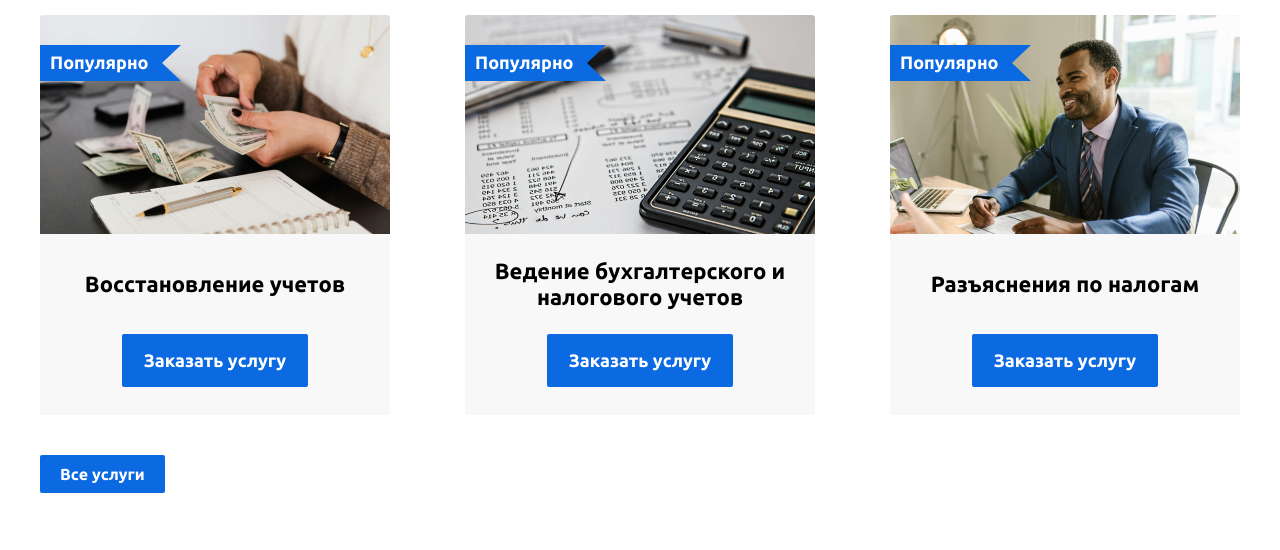
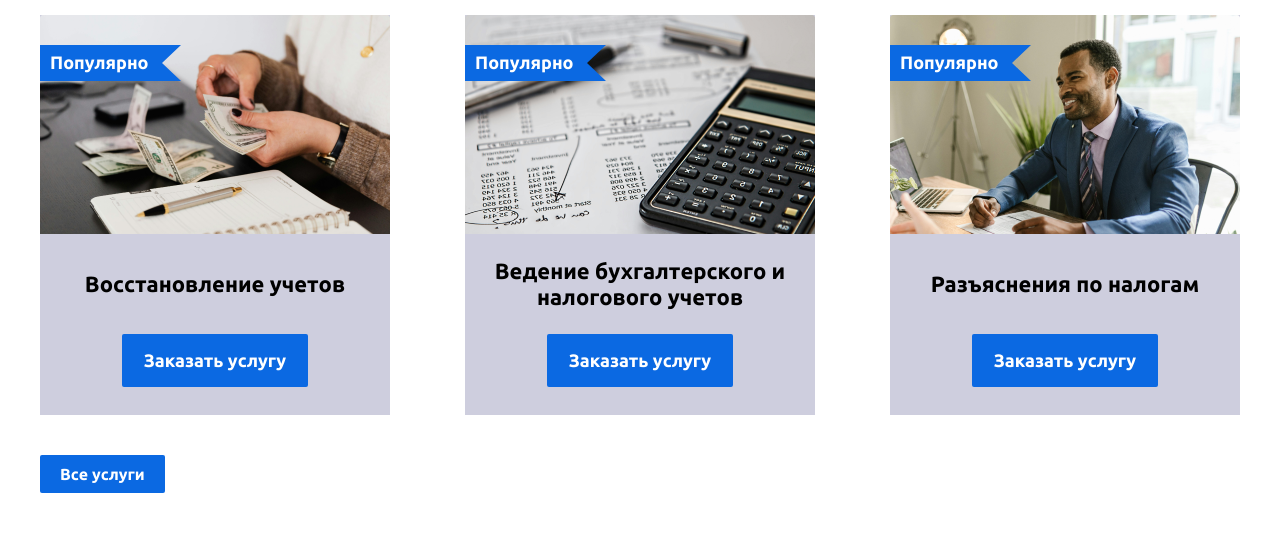
Before and after one commit to debugTheDuck/arkadaudit, a plain HTML site: page index.html in a window 1280 px wide. Shown: the part 647-1197 px from the top of the page. Drawn offline with Linux system fonts and the light colour scheme; a web font is replaced by a local one.

Commit message:
color changed 2025

```diff
--- a/main.css
+++ b/main.css
@@ -1,6 +1,6 @@
 :root {
     --color-dark: #020808;
-    --color-light-grey:#f8f8f8;
+    --color-light-grey:#cecede;
     --color-main: #0B69e2;
     --color-dark-blue: #165DB8;
     --color-dark-grey: #888893;
```
